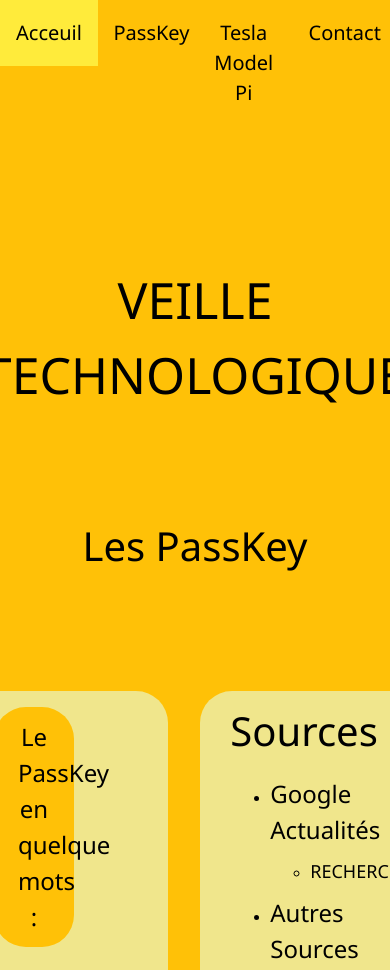
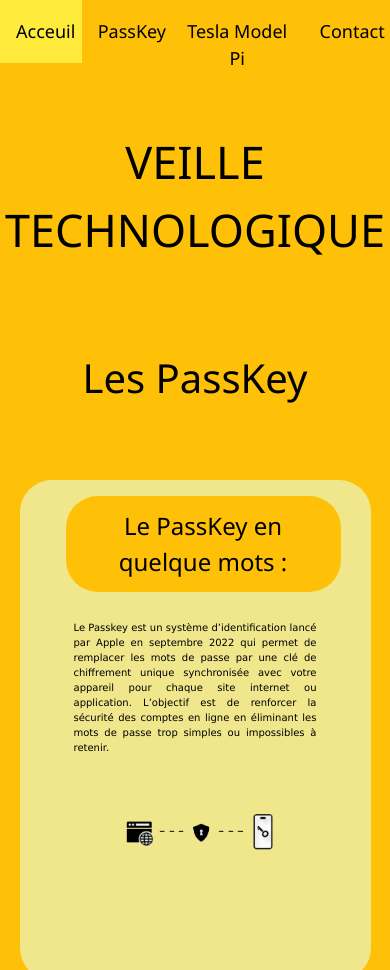
Before and after one commit to Meidi-Agd/Portfolio, a plain HTML site: page pages/techno-Veille.html in a window 390 px wide. Shown: the top 970 px of the page. Drawn offline with Linux system fonts and the light colour scheme; files whose address does not match are found by name.

Commit message:
update page veille

```diff
--- a/css/veilles.css
+++ b/css/veilles.css
@@ -19,7 +19,7 @@ section{
 
 .section{
     display: flex;
-    flex-direction: column;
+    flex-direction: row;
     justify-content: center;
     align-items: center;
 }
@@ -37,16 +37,18 @@ section{
     width: 25%;
 }
 .nav{
-    height: 60vh;
+    height: 40vh;
 
     display: flex;
     justify-content: center;
     align-items: flex-start;
 }
 
+
 .nav h1{
     position: absolute;
-    top: 50%;
+    top: 35%;
+    font-size: 45px;
 }
 
 
@@ -81,3 +83,48 @@ section{
 .circle{
     border-radius: 50%;
 }
+
+
+@media(max-width:601px){
+    section{
+        height: 150vh;
+
+        display: flex;
+        flex-direction: column;
+        align-items: center;
+    }
+
+
+    .container{
+        width: 100%;
+        height: 100%;
+        flex-direction: column;
+        justify-content: space-evenly;
+        align-items: center;
+    }
+
+    section:nth-child(3) .container{
+        flex-direction: column-reverse;
+    }
+
+    .container .block{
+        height: 500px;
+        width: 90%;
+    }
+
+    .container .block p{
+        font-size: 10px;
+    }
+
+    .nav{
+        display: flex;
+        flex-direction: row;
+    }
+    .nav a{
+        display: flex;
+        justify-content: center;
+        align-items: center;
+    }
+
+
+}
--- a/pages/techno-Veille.html
+++ b/pages/techno-Veille.html
@@ -16,10 +16,10 @@
 <body class="w3-amber">
 <!-- ************ NAVIGUATEUR ************ -->
   <section class="w3-bar w3-display-container w3-animate-top nav">
-    <a href="https://www.augendre-meidi.fr" class="w3-bar-item w3-button w3-hover-yellow w3-mobile"><h4>Acceuil</h4></a>
-    <a href="#PassKey" class="w3-bar-item w3-button w3-hover-yellow w3-mobile"><h4>PassKey</h4></a>
-    <a href="#ModelPI" class="w3-bar-item w3-button w3-hover-yellow w3-mobile"><h4>Tesla Model Pi</h4></a>
-    <a href="https://www.augendre-meidi.fr/#contact" class="w3-bar-item w3-button w3-hover-yellow w3-right w3-mobile"><h4>Contact</h4></a>
+    <a href="https://www.augendre-meidi.fr" class="w3-bar-item w3-button w3-hover-yellow"><h5>Acceuil</h5></a>
+    <a href="#PassKey" class="w3-bar-item w3-button w3-hover-yellow"><h5>PassKey</h5></a>
+    <a href="#ModelPI" class="w3-bar-item w3-button w3-hover-yellow"><h5>Tesla Model Pi</h5></a>
+    <a href="https://www.augendre-meidi.fr/#contact" class="w3-bar-item w3-button w3-hover-yellow w3-right"><h5>Contact</h5></a>
 
     <h1 class="w3-center">VEILLE TECHNOLOGIQUE</h1>
   </section>
@@ -30,10 +30,9 @@
     <span class="ar">PassKey</span>
   </h2>
 
-  <div class="container w3-row">
-    <div class="w3-twothird w3-margin-left w3-margin-right">
-      <div class="w3-panel w3-khaki w3-round-xxlarge w3-center block">
-        <h3 class="w3-panel w3-amber w3-padding-large w3-round-xxlarge w3-margin-left w-50">Le PassKey en quelque mots :</h3>
+  <div class="container">
+      <div class="w3-twothird w3-panel w3-khaki w3-margin-left w3-margin-right w3-round-xxlarge w3-center block">
+        <h3 class="w3-panel w3-amber w3-padding-large w3-round-xxlarge w3-margin-left">Le PassKey en quelque mots :</h3>
         <p class="w3-justify w3-padding-large">
           Le Passkey est un système d’identification lancé par <a href="https://support.apple.com/fr-fr/guide/iphone/iphf538ea8d0/ios">Apple en septembre 2022</a> qui permet de remplacer les mots de passe par une clé de chiffrement unique synchronisée avec votre appareil pour chaque site internet ou application.
           L’objectif est de renforcer la sécurité des comptes en ligne en éliminant les mots de passe trop simples ou impossibles à retenir.
@@ -41,7 +40,6 @@
         <img class="w-75" src="../img/passkey.png" alt="passkey schema https://www.youtube.com/watch?v=sYDfz4_xPy8&t=178s">
       </div>
 
-    </div>
     <div class="w3-third w3-panel w3-khaki w3-round-xxlarge w3-margin-left w3-margin-right block">
       <h2>Sources</h2>
       <ul>
@@ -67,8 +65,10 @@
         </li>
       </ul>
     </div>
-  </div>
+    </div>
+
 </section>
+
 
 <section ID="ModelPI">
   <h2 class="w3-center">
@@ -76,7 +76,7 @@
     <span class="ar">Model Pi</span>
   </h2>
 
-  <div class="container w3-row">
+  <div class="container">
     <div class="w3-third w3-panel w3-khaki w3-round-xxlarge w3-margin-left w3-margin-right block">
       <h2>Sources</h2>
       <ul>
@@ -107,9 +107,9 @@
       </button>
     </div>
 
-    <div class="w3-twothird w3-margin-right w3-margin-right">
-      <div class="w3-panel w3-khaki w3-round-xxlarge w3-center block">
-        <h3 class="w3-panel w3-amber w3-padding-large w3-round-xxlarge w3-margin-left w-75">Le Tesla Model Pi en quelque mots :</h3>
+    <div class="w3-twothird">
+      <div class="w3-twothird w3-panel w3-khaki w3-margin-left w3-margin-right w3-round-xxlarge w3-center block">
+        <h3 class="w3-panel w3-amber w3-padding-large w3-round-xxlarge w3-margin-left">Le Tesla Model Pi en quelque mots :</h3>
         <p class="w3-justify w3-padding-large">
           Tesla est une entreprise américaine spécialisée dans la conception et la production de voitures électriques, de batteries domestiques et de panneaux solaires.
           L'entreprise a annoncé son smartphone le "Tesla Model PI".
@@ -121,6 +121,7 @@
     </div>
   </div>
 </section>
+
 
 <div id="TeslaModal" class="w3-modal">
   <div class="w3-modal-content">
```
Also changed, not shown: css/index.css (renamed from css/m11.css, +14 -10 lines), index.html (+2 -2 lines).
